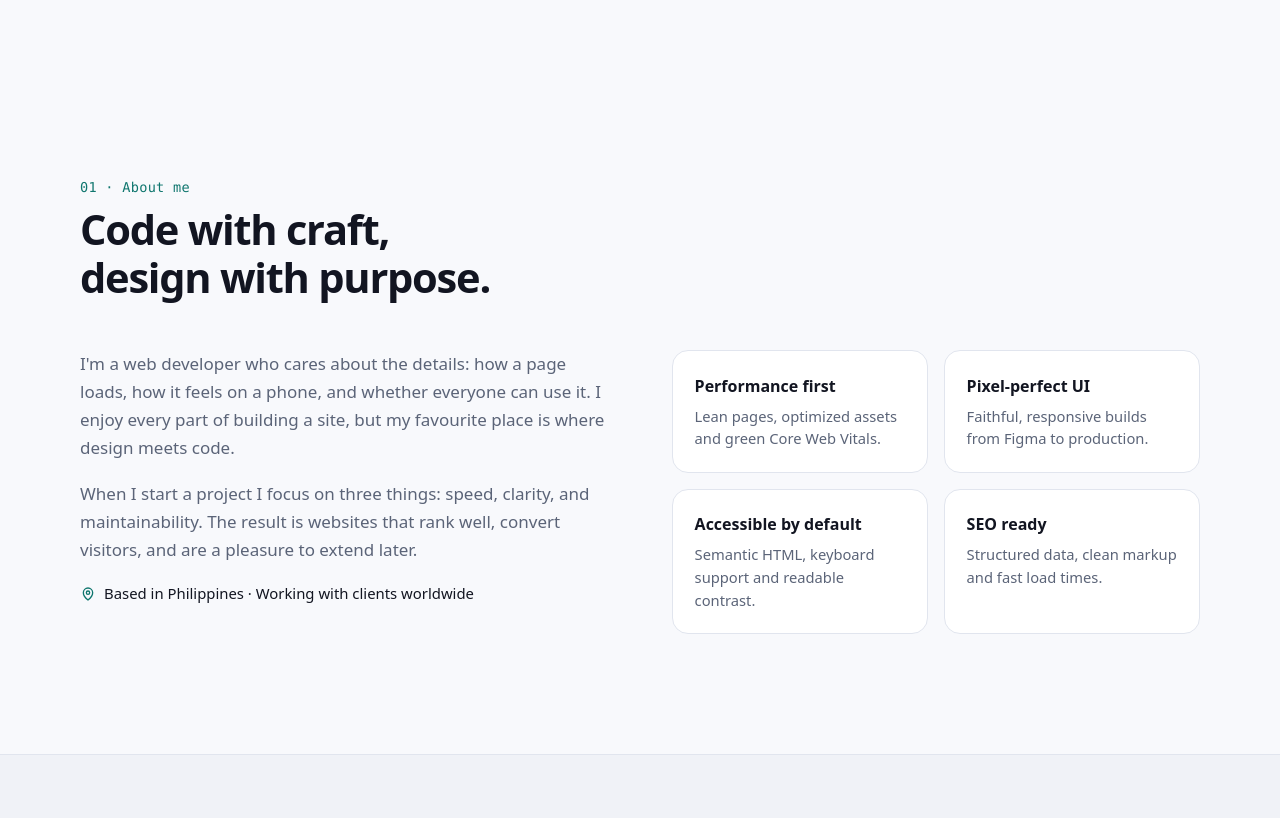
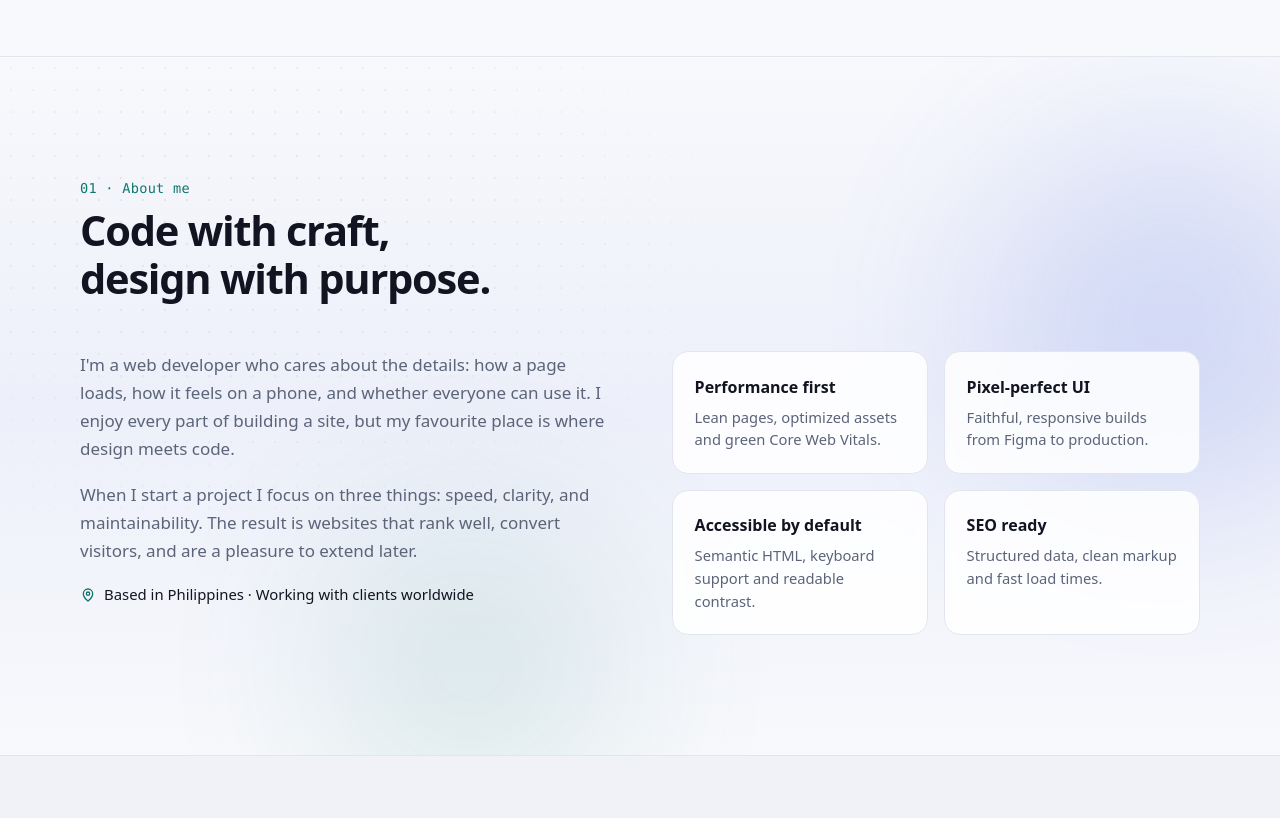
Before and after one commit to ruffy909/ruffy909.github.io, an Astro site: page / in a window 1280 px wide. Shown: the part 980-1798 px from the top of the page. Built offline with nearby package versions, Linux system fonts and the light colour scheme; Astro itself is replaced by a stand-in of ours; a web font is replaced by a local one.

Commit message:
Add decorative background to About section
Co-Authored-By: Claude Opus 5.5 <noreply@anthropic.com>

```diff
--- a/src/components/About.astro
+++ b/src/components/About.astro
@@ -9,7 +9,12 @@ const highlights = [
 ];
 ---
 
-<section class="section" id="about">
+<section class="section about" id="about">
+  <div class="bg" aria-hidden="true">
+    <div class="dots"></div>
+    <div class="glow glow-1"></div>
+    <div class="glow glow-2"></div>
+  </div>
   <div class="container inner">
     <div class="section-head" data-reveal>
       <p class="eyebrow">01 · About me</p>
@@ -40,6 +45,53 @@ const highlights = [
 </section>
 
 <style>
+  .about {
+    position: relative;
+    isolation: isolate;
+    overflow: hidden;
+    border-top: 1px solid var(--border);
+    background: linear-gradient(180deg, var(--bg) 0%, color-mix(in srgb, var(--accent) 6%, var(--bg)) 50%, var(--bg) 100%);
+  }
+  .bg {
+    position: absolute;
+    inset: 0;
+    z-index: -1;
+    pointer-events: none;
+  }
+  .dots {
+    position: absolute;
+    inset: 0;
+    background-image: radial-gradient(var(--border) 1.2px, transparent 1.2px);
+    background-size: 22px 22px;
+    mask-image: radial-gradient(ellipse 60% 70% at 20% 30%, #000 20%, transparent 70%);
+    -webkit-mask-image: radial-gradient(ellipse 60% 70% at 20% 30%, #000 20%, transparent 70%);
+  }
+  .glow {
+    position: absolute;
+    border-radius: 50%;
+    filter: blur(90px);
+  }
+  .glow-1 {
+    width: 380px;
+    height: 380px;
+    top: 10%;
+    right: -80px;
+    background: var(--accent);
+    opacity: 0.16;
+  }
+  .glow-2 {
+    width: 300px;
+    height: 300px;
+    bottom: -60px;
+    left: 25%;
+    background: var(--accent-2);
+    opacity: 0.12;
+  }
+  .highlights li {
+    background: color-mix(in srgb, var(--surface) 85%, transparent);
+    backdrop-filter: blur(6px);
+    -webkit-backdrop-filter: blur(6px);
+  }
   .body {
     display: grid;
     grid-template-columns: 1fr 1fr;
```
